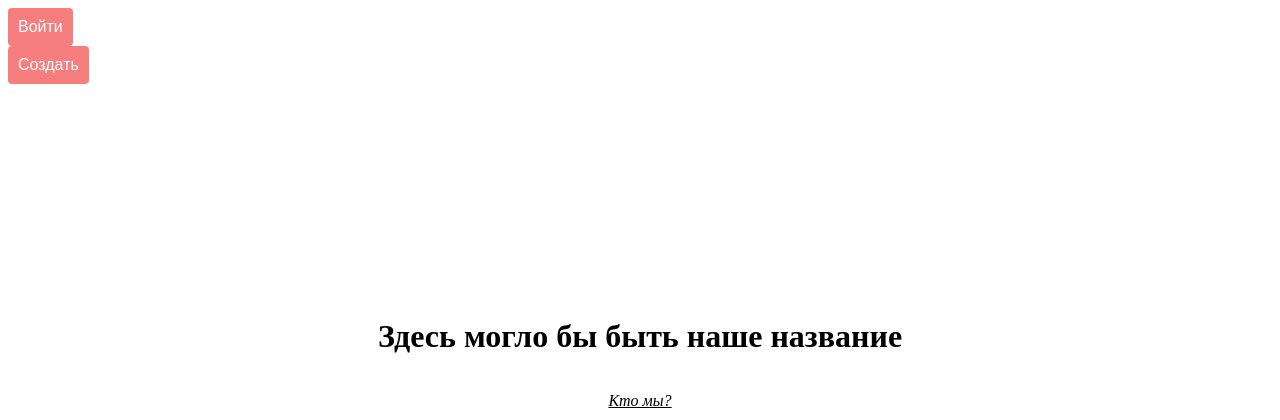
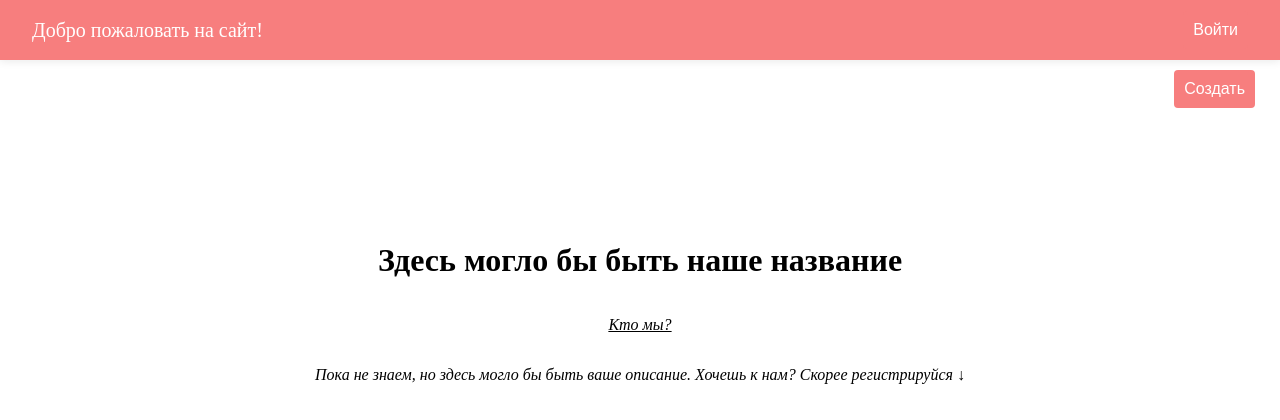
Before and after one commit to Vifiel/Geekmorolecon, a Flask app: page / in a window 1280 px wide. Shown: the top 420 px of the page. Run offline with Flask 3, Linux system fonts and the light colour scheme.

Commit message:
Шапка сайта
добавила фиксированную плашку (шапку)

```diff
--- a/static/css/styles.css
+++ b/static/css/styles.css
@@ -1,5 +1,31 @@
 {box-sizing: border-box}
 
+/* шапка сайта */
+.fixed-header {
+    position: fixed;
+    top: 0;
+    left: 0;
+    width: 100%;
+    height: 60px;
+    background: #F77E7E;
+    color: white;
+    display: flex;
+    align-items: center;
+    justify-content: space-between;
+    font-size: 20px;
+    z-index: 1000;
+    box-shadow: 0 2px 8px rgba(0,0,0,0.08);
+    padding: 0 32px;
+    flex-wrap: wrap;
+    box-sizing: border-box;
+}
+
+.fixed-btn {
+    position: fixed;
+    top: 70px; /* ниже высоты .fixed-header */
+    right: 25px;
+    z-index: 1001;
+}
 
 .center-container {
     display: flex;
--- a/static/js/sc.js
+++ b/static/js/sc.js
@@ -104,7 +104,7 @@ document.addEventListener("DOMContentLoaded", function () {
         .then(data => {
         if (!data.exists) {
             email.value = "";
-            userNotFoundError.textContent = "Пользователь не найден.";
+            userNotFoundError.textContent = "Пользователь не найден";
         } else if (!data.passMatch){
             document.getElementById("UnmatchedPasswords").textContent = "Неверный пароль";
         } else {
@@ -137,7 +137,7 @@ document.addEventListener("DOMContentLoaded", function () {
         .then(data => {
         if (data.exists) {
             email.value = "";
-            alreadyRegistredError.textContent = "Пользователь уже зарегестрирован";
+            alreadyRegistredError.textContent = "Пользователь уже зарегистрирован";
         } else {
             regForm.reset()
             RegForm.style.display = "none";
--- a/templates/index.html
+++ b/templates/index.html
@@ -5,9 +5,17 @@
 </head>
 <body>
 
+<!-- плашка (шапка) сверху сайта -->
+<div class="fixed-header">
+    <span>Добро пожаловать на сайт!</span>
+    <button class="signin-btn" id="Enter">Войти</button>
+    <button class="exitbtn" id="exitBtn">Выйти</button>
 
-<button class="signin-btn" id="Enter">Войти</button>
-<button class="exitbtn" id="exitBtn">Выйти</button>
+</div>
+
+<button class="regbtn fixed-btn" id="createSection">Создать</button>
+
+
 
 <div class="form-popup" id=EnterForm>
     <form class="form-container" method="POST" id="enterForm">
@@ -47,7 +55,7 @@
     </form>
 </div>
 
-<button class="regbtn" id="createSection">Создать</button>
+
 
 <div class="form-popup" id="CreateSectionForm">
     <form id=createSectionForm class="form-container" method="POST" action="/createSection">
```
